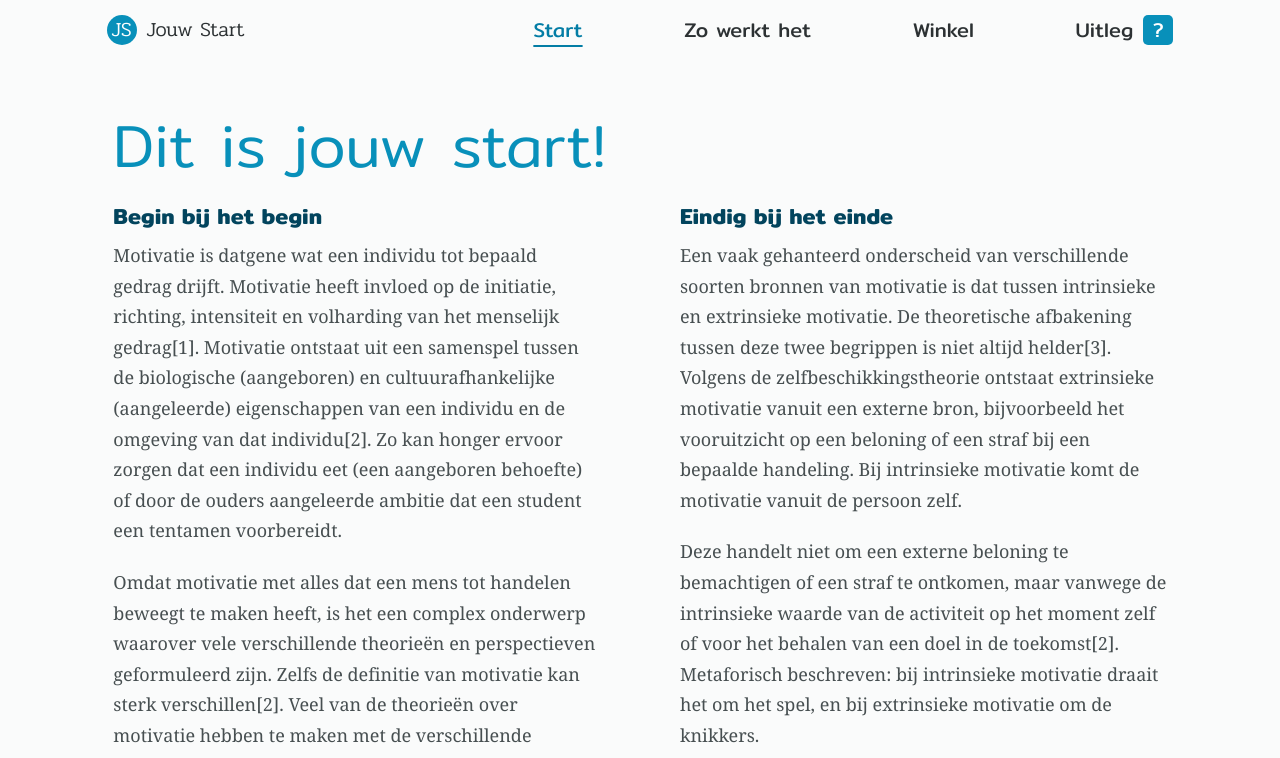
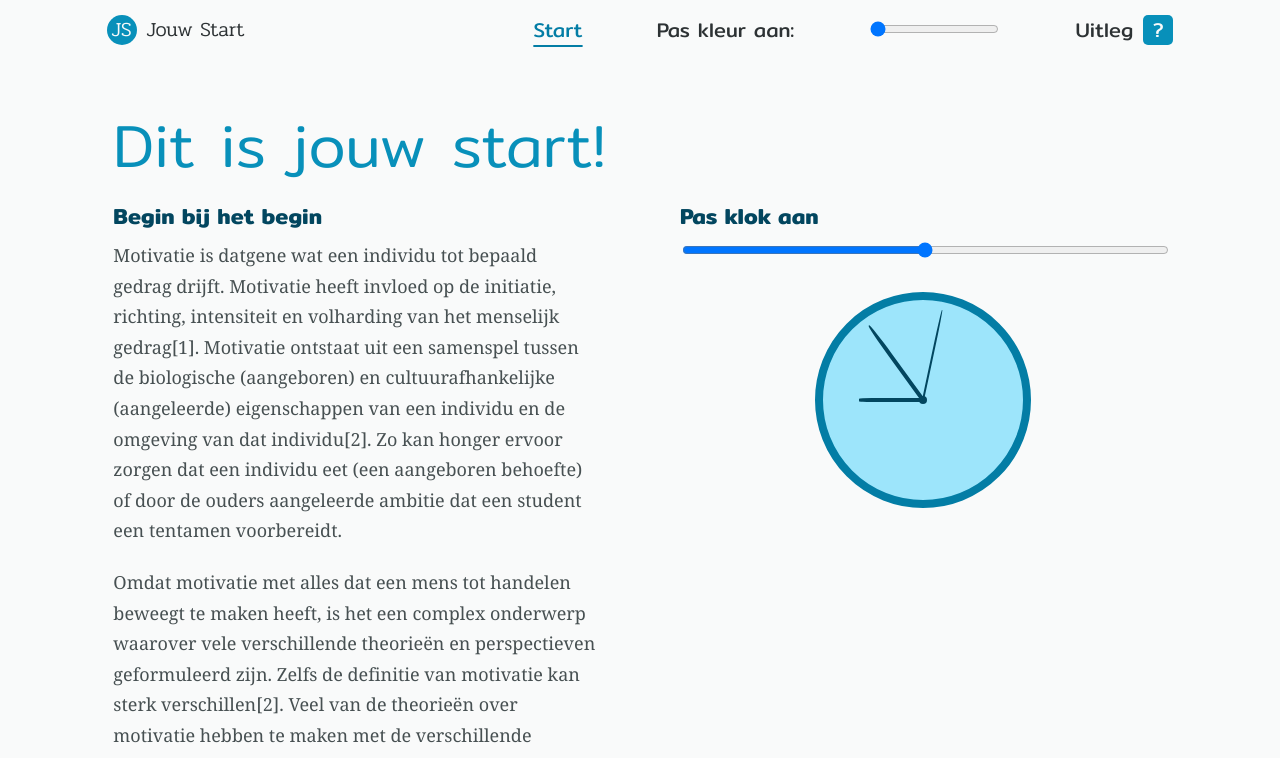
Before and after one commit to VerbindingMaken/jouwstart, a plain HTML site: page index.html in a window 1280 px wide. Both pictures are taken after a click on the button "Lees meer". Shown: the top 758 px of the page. Drawn offline with Linux system fonts and the light colour scheme; a web font is replaced by a local one.

Commit message:
Added basic content and styling
Made a clock app - based on 30day js challenge
Made a color change slider - based on 30 day js challenge

```diff
--- a/index.html
+++ b/index.html
@@ -13,6 +13,7 @@
     <link rel="preconnect" href="https://fonts.gstatic.com" crossorigin>
     <link href="https://fonts.googleapis.com/css2?family=Maitree:wght@200;300;400;500;600;700&family=Mitr:wght@200;300;400;500;600;700&family=Pridi:wght@300;400;500&display=swap" rel="stylesheet">
     <script src="scripts/index.js" defer="defer"></script>
+    <script src="scripts/clock-app.js" defer="defer"></script>
 </head>
 
 <body id="main-container">
@@ -24,8 +25,8 @@
         <nav id="main-menu">
             <ul>
                 <li><a href="">Start</a></li>
-                <li><a href="">Zo werkt het</a></li>
-                <li><a href="">Winkel</a></li>
+                <li><label for="color">Pas kleur aan:</label></li>
+                <li><input id="color" name="color" type="range" min="0" max="360" value="0"></li>
                 <li><a href="">Uitleg</a><div id="question"><a>?</a></div></li>
             </ul>
         </nav>
@@ -44,16 +45,9 @@
             <p>
                 Omdat motivatie met alles dat een mens tot handelen beweegt te maken heeft, is het een complex onderwerp waarover vele verschillende theorieën en perspectieven geformuleerd zijn. Zelfs de definitie van motivatie kan sterk verschillen[2]. Veel van de theorieën over motivatie hebben te maken met de verschillende factoren die motivatie beïnvloeden. Dit kunnen behoeften zijn, zelf geformuleerde doelen, de eigen mening over de moeilijkheidsgraad van het doel en de eigen vaar digheden
             </p>
-        </div>
-    </div>
-    <div id="right-column">
-        <h2>Eindig bij het einde</h2>
-        <div class="first">
             <p>
                 Een vaak gehanteerd onderscheid van verschillende soorten bronnen van motivatie is dat tussen intrinsieke en extrinsieke motivatie. De theoretische afbakening tussen deze twee begrippen is niet altijd helder[3]. Volgens de zelfbeschikkingstheorie ontstaat extrinsieke motivatie vanuit een externe bron, bijvoorbeeld het vooruitzicht op een beloning of een straf bij een bepaalde handeling. Bij intrinsieke motivatie komt de motivatie vanuit de persoon zelf.
             </p>
-        </div>
-        <div class="second">
             <br>
             <p>
                 Deze handelt niet om een externe beloning te bemachtigen of een straf te ontkomen, maar vanwege de intrinsieke waarde van de activiteit op het moment zelf of voor het behalen van een doel in de toekomst[2]. Metaforisch beschreven: bij intrinsieke motivatie draait het om het spel, en bij extrinsieke motivatie om de knikkers.
@@ -62,6 +56,20 @@
             <p>
                 Naast een verschil in hun oorspronkelijke bron zijn er ook verschillen tussen de werking van intrinsieke en extrinsieke motivatie. Mensen die in een situatie intrinsiek handelen zijn volgens de zelfbeschikkingstheorie onder andere creatiever, hebben een hogere inzet, hogere gevoelens van zelfcompetentie en trots en meer plezier in hun taakuitvoering. Extrinsieke motivatie kan de intrinsieke motivatie verdringen
             </p>
+        </div>
+    </div>
+    <div id="right-column">
+        <label for="size"><h2>Pas klok aan</h2></label>
+        <input id="clock-size" name="size" type="range" min="100" max="300">
+        <div id="clock-app">
+            <div id="clock-body">
+                <div id="dial">
+                    <div id="axel"></div>
+                    <div id="second-hand"></div>
+                    <div id="minute-hand"></div>
+                    <div id="hour-hand"></div>
+                </div>
+            </div>
         </div>
 
 
--- /dev/null
+++ b/scripts/clock-app.js
@@ -0,0 +1,97 @@
+const secondHand = document.querySelector('#second-hand');
+const minuteHand = document.querySelector('#minute-hand');
+const hourHand = document.querySelector('#hour-hand');
+
+(function setNow() {
+  let now = new Date();
+  rotateSecondHand(now)
+  rotateMinuteHand(now)
+  rotateHourHand(now)
+}())
+
+function rotateSecondHand(now) {
+  if (now.getSeconds() === 0) {
+    secondHand.style.transition = "none";
+    let secondRotateDegrees = (now.getSeconds() / 60) * 360 + 90;
+    secondHand.style.transform = `rotate(${secondRotateDegrees}deg)`;
+    secondHand.style.transform = "transform .2s cubic-bezier(.26,.91,.62,1.36)";
+  }
+  else {
+    let secondRotateDegrees = (now.getSeconds() / 60) * 360 + 90;
+    secondHand.style.transform = `rotate(${secondRotateDegrees}deg)`;
+  }
+}
+
+function rotateMinuteHand(now) {
+  if (now.getMinutes() === 0) {
+    minuteHand.style.transition = "none";
+    let secondRotateDegrees = (now.getMinutes() / 60) * 360 + 90;
+    minuteHand.style.transform = `rotate(${secondRotateDegrees}deg)`;
+    minuteHand.style.transform = "transform .2s cubic-bezier(.26,.91,.62,1.36)";
+  }
+  else {
+  let minuteRotateDegrees = (now.getMinutes() / 60) * 360 + 90;
+  minuteHand.style.transform = `rotate(${minuteRotateDegrees}deg)`;
+  }
+}
+
+function rotateHourHand(now) {
+  if (now.getHours() === 0) {
+    hourHand.style.transition = "none";
+    let secondRotateDegrees = (now.getHours() / 60) * 360 + 90;
+    hourHand.style.transform = `rotate(${secondRotateDegrees}deg)`;
+    hourHand.style.transform = "transform .2s cubic-bezier(.26,.91,.62,1.36)";
+  }
+  else {
+  let hourRotateDegrees = (now.getHours() / 12) * 360 + 90;
+  hourHand.style.transform = `rotate(${hourRotateDegrees}deg)`;
+  }
+}
+
+function showTime() {
+  let now = new Date();
+  rotateSecondHand(now);
+  if (now.getSeconds() === 0) {
+    rotateMinuteHand(now);
+  }
+  if (now.getMinutes() === 0) {
+    rotateHourHand(now);
+  }
+}
+setInterval(showTime, 1000);
+
+// CHANGE SIZE APP
+
+// Select range slider
+const clockSlider = document.querySelector('#clock-size');
+// Select css clock-size variable
+
+
+//Change css clock-size variable
+function changeClockSize() {
+    r.style.setProperty('--clock-size', `${clockSlider.value}px`);
+}
+
+//listen from input from slider and start function
+clockSlider.addEventListener('change', changeClockSize);
+clockSlider.addEventListener('mousemove', changeClockSize);
+/*
+<script>
+// Get the root element
+var r = document.querySelector(':root');
+
+// Create a function for getting a variable value
+function myFunction_get() {
+  // Get the styles (properties and values) for the root
+  var rs = getComputedStyle(r);
+  // Alert the value of the --blue variable
+  alert("The value of --blue is: " + rs.getPropertyValue('--blue'));
+}
+
+// Create a function for setting a variable value
+function myFunction_set() {
+  // Set the value of variable --blue to another value (in this case "lightblue")
+  r.style.setProperty('--blue', 'lightblue');
+}
+</script>
+*/
--- /dev/null
+++ b/styles/clock.css
@@ -0,0 +1,79 @@
+html {
+    --clock-size: 200px;
+}
+
+#clock-size {
+    width: 100%;
+}
+
+#clock-app {
+    grid-row: 3/ 4;
+    grid-column: 7/ 12;
+    display: grid;
+    align-items: center;
+    justify-items: center;
+}
+
+
+#dial {
+    margin-top: 2em;
+    position: relative;
+    box-sizing: content-box;
+    width: var(--clock-size);
+    height: var(--clock-size);
+    border-radius: 50%;
+    border: solid hsl(var(--mid-blue));
+    border-width: calc(var(--clock-size) / 25);
+    background-color: hsl(var(--blue-background));
+}
+
+#axel {
+    position: absolute;
+    z-index: 1;
+    top: 50%;
+    left: 50%;
+    width: calc(var(--clock-size) / 100 * 4);
+    height: calc(var(--clock-size) / 100 * 4);
+    translate: calc(var(--clock-size) / 100 * -2) calc(var(--clock-size) / 100 * -2);
+    border-radius: 50%;
+    background-color: hsl(var(--dark-blue));
+}
+
+#second-hand {
+    position: absolute;
+    top: 50%;
+    width: calc(var(--clock-size) / 100 * 46);
+    height: calc(var(--clock-size) / 100);
+    translate: calc(var(--clock-size) / 100 * 4) calc(var(--clock-size) / 100 * -.5);
+    transform-origin: right;
+    background-color: hsl(var(--dark-blue));
+    border-top-left-radius: 40%;
+    border-bottom-left-radius: 40%;
+    transform: rotate(160deg);
+}
+
+#minute-hand {
+    position: absolute;
+    top: 50%;
+    width: calc(var(--clock-size) / 100 * 46);
+    height: calc(var(--clock-size) / 100 * 2);
+    translate: calc(var(--clock-size) / 100 * 4) calc(var(--clock-size) / 100 * -1);
+    transform-origin: right;
+    background-color: hsl(var(--dark-blue));
+    border-top-left-radius: 40%;
+    border-bottom-left-radius: 40%;
+    transform: rotate(30deg);
+}
+
+#hour-hand {
+    position: absolute;
+    top: 50%;
+    width: calc(var(--clock-size) / 100 * 32);
+    height: calc(var(--clock-size) / 100 * 2);
+    translate: calc(var(--clock-size) / 100 * 18) calc(var(--clock-size) / 100 * -1);
+    transform-origin: right;
+    background-color: hsl(var(--dark-blue));
+    border-top-left-radius: 20%;
+    border-bottom-left-radius: 20%;
+    transform: rotate(220deg);
+}
--- a/styles/index.css
+++ b/styles/index.css
@@ -1,6 +1,7 @@
 @import url("reset.css");
 @import url("main-colors.css");
 @import url("typography.css");
+@import url("clock.css");
 
 /* Main layout */
 
@@ -18,12 +19,12 @@
     align-content: center;
 }
 #logo-image {
-    background-color: var(--light-blue);
+    background-color: hsl(var(--light-blue));
     border-radius: 50%;
     width: 3rem;
     height: 3rem;
     margin-right: 1rem;
-    color: white;
+    color: hsl(var(--light-background));
     text-align: center;
 }
 
@@ -38,8 +39,8 @@
     height: 100%;
 }
 #main-menu ul li:first-child a {
-    color: var(--mid-blue);
-    text-decoration: underline 2px var(--mid-blue);
+    color: hsl(var(--mid-blue));
+    text-decoration: underline 2px hsl(var(--mid-blue));
     text-underline-offset: 8px;
 }
 #main-menu ul li:last-child {
@@ -49,11 +50,11 @@
 }
 
 #question {
-    background-color: var(--light-blue);
+    background-color: hsl(var(--light-blue));
     border-radius: .5rem;
     width: 3rem;
     height: 3rem;
-    color: white;
+    color: hsl(var(--light-background));
     margin-left: 1rem;
 
 }
@@ -86,14 +87,17 @@ button {
     padding: .6rem 0 .6rem 0;
     border-radius: 3rem;
     border: none;
-    background-color: var(--svg-red);
+    background-color: hsl(var(--svg-red));
     color: white;
     transition: all 0.3s ease-out;
+    box-shadow: .6px 1.2px 1.2px hsla(var(--light-grey), var(--opac-eight));
 }
 button:hover {
-    transform: scale(1.01);
-    box-shadow: 0px 2px 4px var(--dark-grey);
-    background-color: #BE2E3E;
+    box-shadow:
+        1px 2px 2px hsla(var(--dark-grey), var(--opac-two)),
+        2px 4px 4px hsla(var(--dark-grey), var(--opac-two)),
+        3px 6px 6px hsla(var(--dark-grey), var(--opac-two));
+    background-color: hsl(var(--svg-redhighlight));
 }
 
 /* Interaction */
--- a/styles/main-colors.css
+++ b/styles/main-colors.css
@@ -1,21 +1,30 @@
 html {
-    --dark-grey: #2C3133;
-    --mid-grey: #474F51;
-    --light-grey: #6B7476;
-    --light-background: #FAFBFB;
+    --dark-grey:  196, 7%, 19%;
+    --mid-grey:  192, 7%, 30%;
+    --light-grey: 191, 5%, 44%;
+    --light-background: 180, 11%, 98%;
 
-    --dark-blue: #02445D;
-    --mid-blue: #037DA5;
-    --light-blue: #0890BA;
-    --blue-background: #9DE5FB;
+    --opac-eight: 0.8;
+    --opac-six: 0.6;
+    --opac-four: 0.4;
+    --opac-two: 0.2;
 
-    --ligth-red: #F44720;
-    --dark-red: #3C0601;
+    --dark-blue: 196, 96%, 19%;
+    --mid-blue: 195, 96%, 33%;
+    --light-blue: 194, 92%, 38%;
+    --blue-background: 194, 92%, 80%;
 
-    --svg-red: #A72837;
-    --svg-yellow: #FCC81D;
+    --ligth-red:  11 , 90%, 54%;
+    --dark-red:  5, 97%, 12%;
+
+    --svg-red:   353, 61%, 41%;
+    --svg-redhighlight: 353, 61%, 46%;
+    --svg-yellow:  46, 97%, 55%;
+
+    --color-shift: 0deg;
 }
 
 body {
-    background-color: var(--light-background);
+    background-color: hsl(var(--light-background));
+    filter: hue-rotate(var(--color-shift));
 }
--- a/styles/typography.css
+++ b/styles/typography.css
@@ -5,7 +5,7 @@ body {
 	font-family: Verdana, sans-serif;
 	font-size: 1.4rem;
     line-height: 1.5;
-	color: var(--dark-grey);
+	color: hsl(var(--dark-grey));
 }
 
 #logo {
@@ -16,23 +16,23 @@ body {
 
 h1,
 h2,
-nav ul li a,
+nav ul li,
 button {
 	font-family: 'Mitr', Verdana, sans-serif;
 }
-nav ul li a {
+nav ul li {
 	font-weight: 400;
 	font-size: 2rem;
 }
 h1 {
 	font-weight: 300;
 	font-size: 6rem;
-	color: var(--light-blue);
+	color: hsl(var(--light-blue));
 }
 h2 {
 	font-weight: 600;
 	font-size: 2.2rem;
-	color: var(--dark-blue);
+	color: hsl(var(--dark-blue));
 	margin-bottom: .7rem;
 }
 
@@ -40,7 +40,7 @@ p {
 	font-family: 'Maitree', Georgia, serif;
 	font-weight: 400;
 	font-size: 1.8rem;
-	color: var(--mid-grey);
+	color: hsl(var(--mid-grey));
 	line-height: 1.7;
 }
 button {
```
Also changed, not shown: scripts/index.js (+14 -0 lines).
